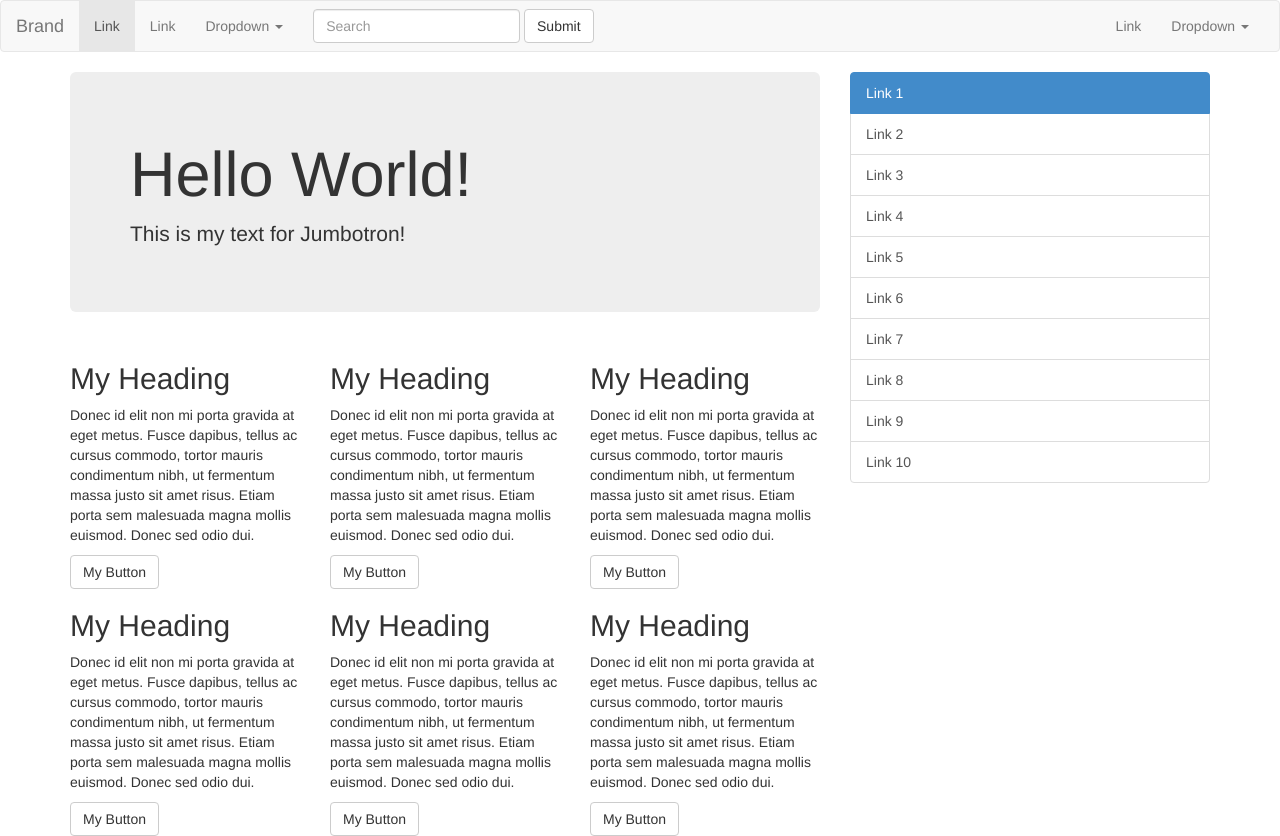
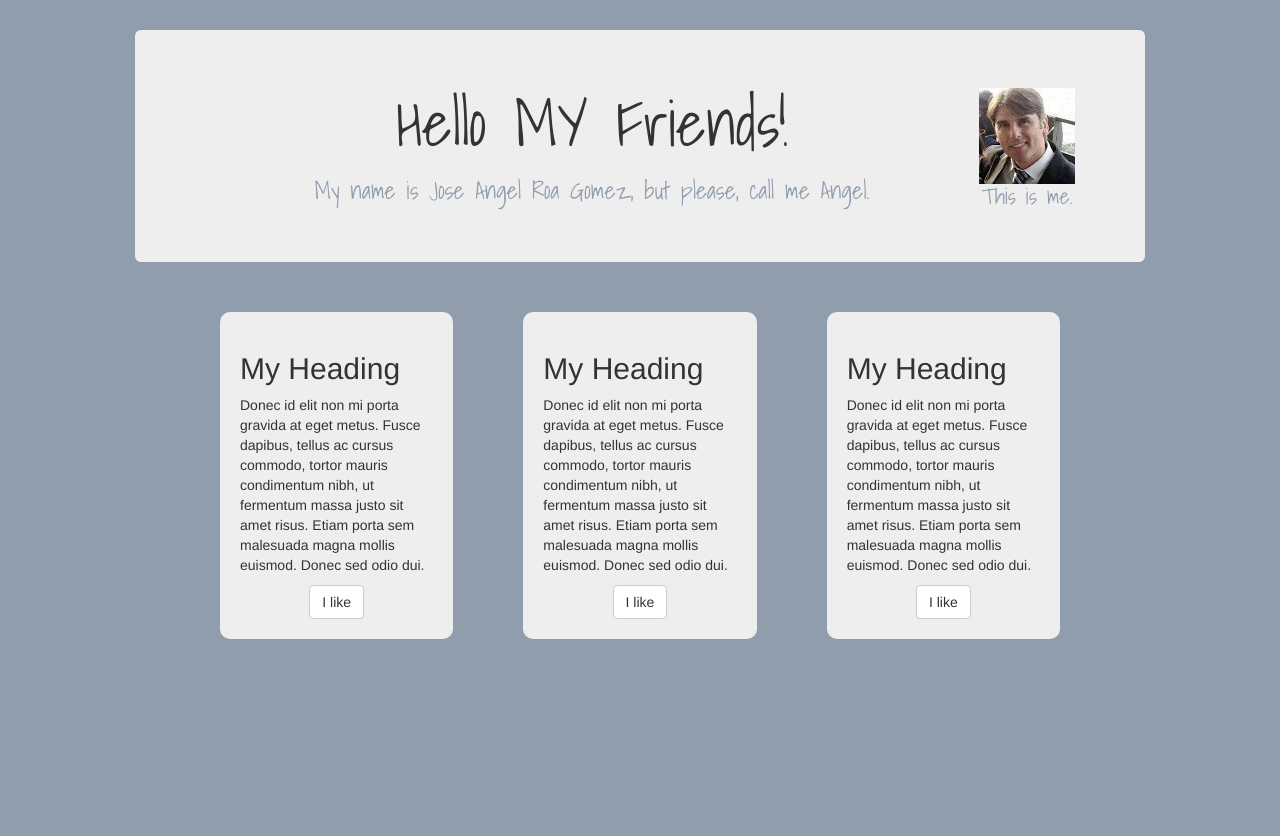
Before and after one commit to jangelroa/AboutMe, a plain HTML site: page index.html in a window 1280 px wide. After the commit the page ends 800 px from the top, so only its background shows below. Drawn offline with Linux system fonts and the light colour scheme.

Commit message:
header and blocks

```diff
--- a/css/custom.css
+++ b/css/custom.css
@@ -0,0 +1,73 @@
+body {
+	background-color: rgba(144,157,173,1);
+}
+.container {
+	margin-top: 30px;
+}
+h1, h3  {
+  font-family: 'Shadows Into Light', cursive;
+  color: rgba(144,157,173,1);
+  margin: 0 auto;
+  text-align: center;
+  padding: 10px;
+}
+#img-me {
+ float: right;
+ height: 100px;
+ margin-top: 0px;
+}
+.caption {
+	font-size: 22px;
+	color: rgba(144,157,173,1);
+}
+.inner-div {
+	background-color: #eee;
+	margin: 20px;
+	border-radius: 10px;
+	padding: 20px;
+}
+.row{
+	margin: 0 50px;
+}
+.button {
+	text-align: center;
+}
+.col-sm-4 {
+	min-width: 250px;
+}
+
+
+@media(max-width: 500px){
+	#img-me {
+		height: 70px;
+		margin-top: 0;
+	}
+	h1 {
+		font-size: 30px;
+	}
+	h3 {
+		font-size: 15px;
+	}
+	h2 {
+		font-size: 20px;
+	}
+	h1, h3 {
+		margin: 0;
+		text-align: left;
+	}
+	.caption {
+	font-size: 14px;
+	text-align: right;
+	}
+	.inner-div {
+		margin: 15px 0;
+	}
+	.jumbotron {
+		margin: 0;
+		padding: 0 30px 30px 50px;
+		height: 170px;
+	}
+	.row {
+		margin: 0;
+	}
+}
--- a/index.html
+++ b/index.html
@@ -2,124 +2,62 @@
 <html>
 
 <head>
-	<title>My First Bootstrap Project</title>
+	<title>About Me</title>
+	<link href='http://fonts.googleapis.com/css?family=Shadows+Into+Light' rel='stylesheet' type='text/css'>
 	<link rel="stylesheet" href="libraries/bootstrap-3.1.1/css/bootstrap.css" />
 	<link rel="stylesheet" href="css/custom.css" />
 </head>
 
 <body>
 
-
-	<nav class="navbar navbar-default" role="navigation">
-	  <div class="container-fluid">
-	    <!-- Brand and toggle get grouped for better mobile display -->
-	    <div class="navbar-header">
-	      <button type="button" class="navbar-toggle" data-toggle="collapse" data-target="#bs-example-navbar-collapse-1">
-	        <span class="sr-only">Toggle navigation</span>
-	        <span class="icon-bar"></span>
-	        <span class="icon-bar"></span>
-	        <span class="icon-bar"></span>
-	      </button>
-	      <a class="navbar-brand" href="#">Brand</a>
-	    </div>
-
-	    <!-- Collect the nav links, forms, and other content for toggling -->
-	    <div class="collapse navbar-collapse" id="bs-example-navbar-collapse-1">
-	      <ul class="nav navbar-nav">
-	        <li class="active"><a href="#">Link</a></li>
-	        <li><a href="#">Link</a></li>
-	        <li class="dropdown">
-	          <a href="#" class="dropdown-toggle" data-toggle="dropdown">Dropdown <b class="caret"></b></a>
-	          <ul class="dropdown-menu">
-	            <li><a href="#">Action</a></li>
-	            <li><a href="#">Another action</a></li>
-	            <li><a href="#">Something else here</a></li>
-	            <li class="divider"></li>
-	            <li><a href="#">Separated link</a></li>
-	            <li class="divider"></li>
-	            <li><a href="#">One more separated link</a></li>
-	          </ul>
-	        </li>
-	      </ul>
-	      <form class="navbar-form navbar-left" role="search">
-	        <div class="form-group">
-	          <input type="text" class="form-control" placeholder="Search">
-	        </div>
-	        <button type="submit" class="btn btn-default">Submit</button>
-	      </form>
-	      <ul class="nav navbar-nav navbar-right">
-	        <li><a href="#">Link</a></li>
-	        <li class="dropdown">
-	          <a href="#" class="dropdown-toggle" data-toggle="dropdown">Dropdown <b class="caret"></b></a>
-	          <ul class="dropdown-menu">
-	            <li><a href="#">Action</a></li>
-	            <li><a href="#">Another action</a></li>
-	            <li><a href="#">Something else here</a></li>
-	            <li class="divider"></li>
-	            <li><a href="#">Separated link</a></li>
-	          </ul>
-	        </li>
-	      </ul>
-	    </div><!-- /.navbar-collapse -->
-	  </div><!-- /.container-fluid -->
-	</nav>
-
-
 	<div class="container">
 		<div class="row">
-			<div class="col-sm-8">
+			<div class="col-sm-12">
 				<div class="jumbotron">
-					<h1>Hello World!</h1>
-					<p>This is my text for Jumbotron!</p>
+					<div class="h1h3">
+						<h1>
+							Hello MY Friends!
+							<div id="img-me">
+								<img src="libraries/img/me.jpg">
+								<div class="caption">This is me.</div>
+							</div>
+						</h1>
+						<h3>My name is Jose Angel Roa Gomez, but please, call me Angel.</h3>
+					</div>
+
 				</div>
 
 				<div class="row">
-				    <div class="col-sm-4">
+			    <div class="col-sm-4">
+			    	<div class="inner-div">
 					  	<h2>My Heading</h2>
 					  	<p>
 				  		Donec id elit non mi porta gravida at eget metus. Fusce dapibus, tellus ac cursus commodo, tortor mauris condimentum nibh, ut fermentum massa justo sit amet risus. Etiam porta sem malesuada magna mollis euismod. Donec sed odio dui.
 					  	</p>
-					  	<a href="#" class="btn btn-default">My Button</a>
+					  	<div class="button"><a href="#" class="btn btn-default">I like</a></div>
+				  	</div>
 					</div>
-				  	<div class="col-sm-4">
+					<div class="col-sm-4">
+			    	<div class="inner-div">
 					  	<h2>My Heading</h2>
 					  	<p>
 				  		Donec id elit non mi porta gravida at eget metus. Fusce dapibus, tellus ac cursus commodo, tortor mauris condimentum nibh, ut fermentum massa justo sit amet risus. Etiam porta sem malesuada magna mollis euismod. Donec sed odio dui.
 					  	</p>
-					  	<a href="#" class="btn btn-default">My Button</a>
+					  	<div class="button"><a href="#" class="btn btn-default">I like</a></div>
 				  	</div>
-				  	<div class="col-sm-4">
-				  		<h2>My Heading</h2>
-				  		<p>
+					</div>
+					<div class="col-sm-4">
+			    	<div class="inner-div">
+					  	<h2>My Heading</h2>
+					  	<p>
 				  		Donec id elit non mi porta gravida at eget metus. Fusce dapibus, tellus ac cursus commodo, tortor mauris condimentum nibh, ut fermentum massa justo sit amet risus. Etiam porta sem malesuada magna mollis euismod. Donec sed odio dui.
-				  		</p>
-				  		<a href="#" class="btn btn-default">My Button</a>
+					  	</p>
+					  	<div class="button"><a href="#" class="btn btn-default">I like</a></div>
 				  	</div>
+					</div>
 				</div>
 
-				<div class="row">
-					<div class="col-sm-4">
-					  	<h2>My Heading</h2>
-					  	<p>
-					  		Donec id elit non mi porta gravida at eget metus. Fusce dapibus, tellus ac cursus commodo, tortor mauris condimentum nibh, ut fermentum massa justo sit amet risus. Etiam porta sem malesuada magna mollis euismod. Donec sed odio dui.
-					  	</p>
-					  	<a href="#" class="btn btn-default">My Button</a>
-				  	</div>
-					<div class="col-sm-4">
-					  	<h2>My Heading</h2>
-					  	<p>
-					  		Donec id elit non mi porta gravida at eget metus. Fusce dapibus, tellus ac cursus commodo, tortor mauris condimentum nibh, ut fermentum massa justo sit amet risus. Etiam porta sem malesuada magna mollis euismod. Donec sed odio dui.
-					  	</p>
-					  	<a href="#" class="btn btn-default">My Button</a>
-					</div>
-					<div class="col-sm-4">
-					  	<h2>My Heading</h2>
-					  	<p>
-					  		Donec id elit non mi porta gravida at eget metus. Fusce dapibus, tellus ac cursus commodo, tortor mauris condimentum nibh, ut fermentum massa justo sit amet risus. Etiam porta sem malesuada magna mollis euismod. Donec sed odio dui.
-					  	</p>
-					  	<a href="#" class="btn btn-default">My Button</a>
-				    </div>
-				</div>
+
 
 
 			</div>
@@ -127,27 +65,11 @@
 
 
 
-			<div class="col-sm-4">
-
-				<div class="list-group">
-				  <a href="#" class="list-group-item active">Link 1</a>
-				  <a href="#" class="list-group-item">Link 2</a>
-				  <a href="#" class="list-group-item">Link 3</a>
-				  <a href="#" class="list-group-item">Link 4</a>
-				  <a href="#" class="list-group-item">Link 5</a>
-				  <a href="#" class="list-group-item">Link 6</a>
-				  <a href="#" class="list-group-item">Link 7</a>
-				  <a href="#" class="list-group-item">Link 8</a>
-				  <a href="#" class="list-group-item">Link 9</a>
-				  <a href="#" class="list-group-item">Link 10</a>
-				</div>
-			</div>
-
-
-
-
 <script src="libraries/jquery/jquery.js"></script>
 <script src="libraries/bootstrap-3.1.1/js/bootstrap.min.js"></script>
+<script>
+
+</script>
 
 </body>
 
```
Also changed, not shown: libraries/img/me.jpg (added).
